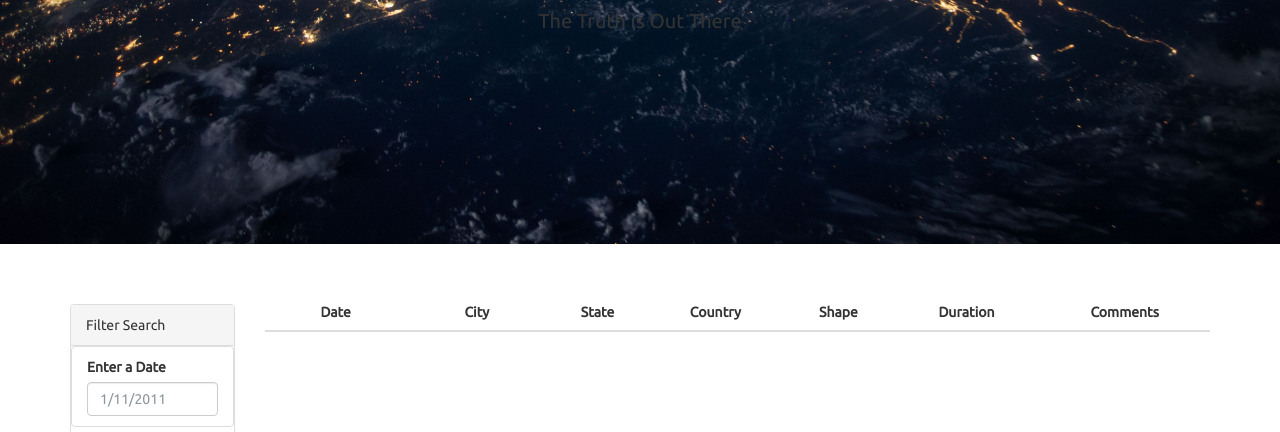
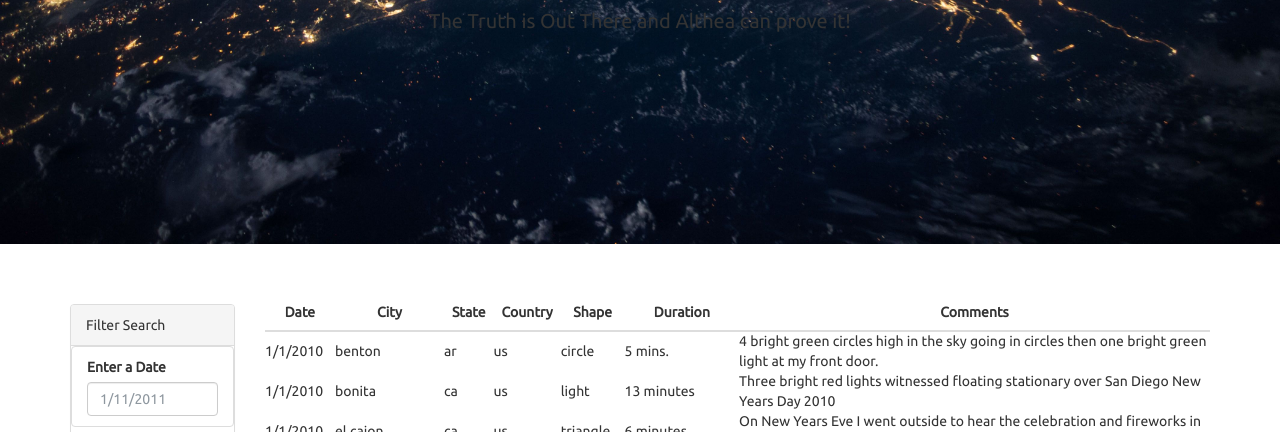
Before and after one commit to althea1900/javascript-challenge, a plain HTML site: page UFO-level-1/index.html in a window 1280 px wide. Shown: the part 368-800 px from the top of the page. Drawn offline with nearby package versions, Linux system fonts and the light colour scheme.

Commit message:
displaying data but not within columns

```diff
--- a/UFO-level-1/index.html
+++ b/UFO-level-1/index.html
@@ -23,7 +23,7 @@
     </nav>
     <div class="hero text-center">
       <h1>UFO Sightings</h1>
-      <p>The Truth is Out There</p>
+      <p>The Truth is Out There and Althea can prove it!</p>
     </div>
     <div class="container">
       <div class="row margin-top-50">
--- a/UFO-level-1/static/js/app.js
+++ b/UFO-level-1/static/js/app.js
@@ -5,4 +5,15 @@ var tableData = data;
 var tbody = d3.select("tbody");
 
 // Console.log the data from data.js
-console.log(data);
+console.log(tableData);
+
+//
+data.forEach(function(sightingReport) {
+    console.log(sightingReport);
+    var row = tbody.append("tr");
+     Object.entries(sightingReport).forEach(function([key, value]) {
+       console.log(key, value);
+       var cell = tbody.append("td");
+       cell.text(value);
+     });
+   });
```
